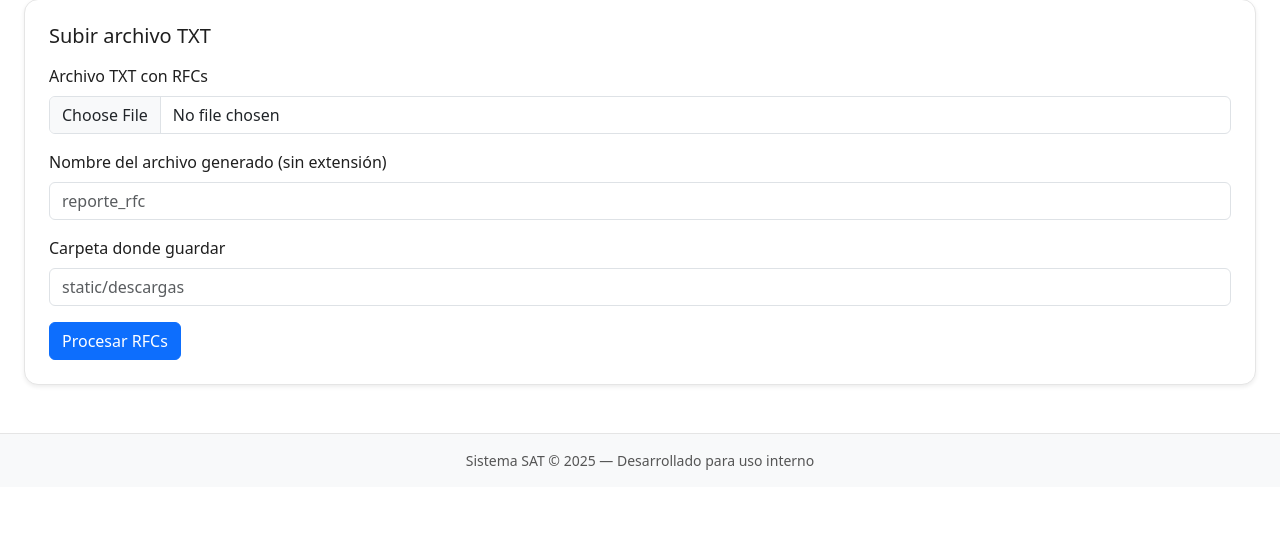
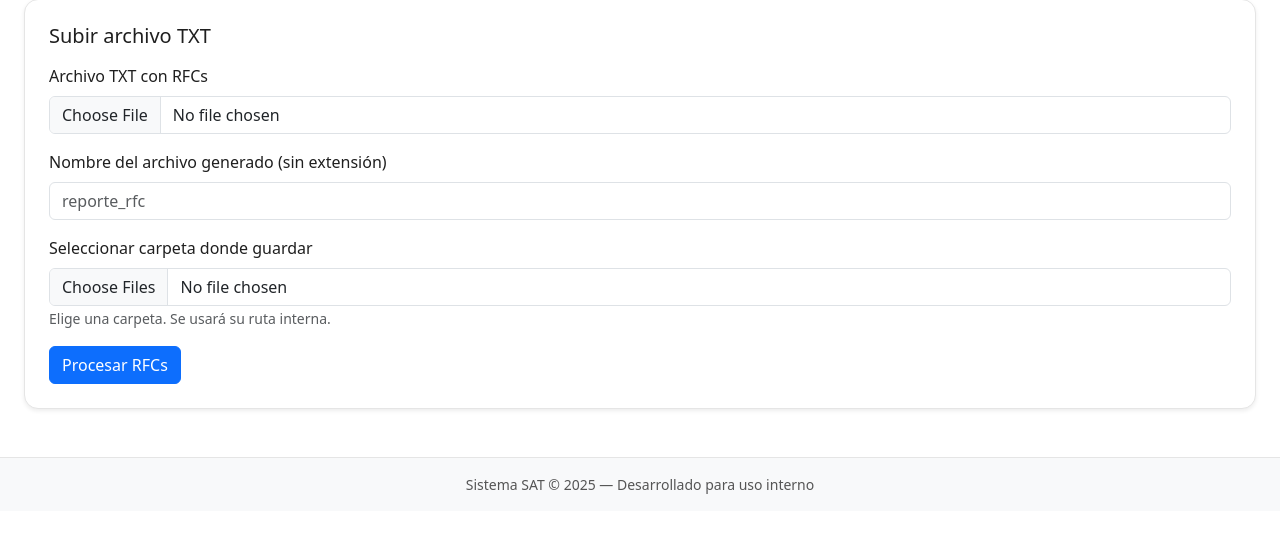
Before and after one commit to hagiordani/sat-dashboard, a Flask app: page /carga_masiva in a window 1280 px wide. Shown: the part 265-800 px from the top of the page. Run offline with Flask 3, Linux system fonts and the light colour scheme.

Commit message:
Update carga_masiva.html

```diff
--- a/templates/carga_masiva.html
+++ b/templates/carga_masiva.html
@@ -17,24 +17,39 @@
 
   <form method="POST" enctype="multipart/form-data">
 
+    <!-- Archivo TXT -->
     <div class="mb-3">
       <label class="form-label">Archivo TXT con RFCs</label>
       <input type="file" class="form-control" name="archivo" required>
     </div>
 
+    <!-- Nombre del archivo generado -->
     <div class="mb-3">
       <label class="form-label">Nombre del archivo generado (sin extensión)</label>
       <input type="text" class="form-control" name="nombre_reporte" placeholder="reporte_rfc">
     </div>
 
+    <!-- Selector visual de carpeta -->
     <div class="mb-3">
-      <label class="form-label">Carpeta donde guardar</label>
-      <input type="text" class="form-control" name="ruta_destino" placeholder="static/descargas">
+      <label class="form-label">Seleccionar carpeta donde guardar</label>
+      <input type="file" id="folderPicker" class="form-control" webkitdirectory directory multiple>
+      <input type="hidden" name="ruta_destino" id="ruta_destino">
+      <small class="text-muted">Elige una carpeta. Se usará su ruta interna.</small>
     </div>
 
     <button type="submit" class="btn btn-primary">Procesar RFCs</button>
   </form>
-
 </div>
 
+<script>
+  // ✅ Convertir selección de carpeta en ruta válida
+  document.getElementById('folderPicker').addEventListener('change', function (event) {
+    if (event.target.files.length > 0) {
+      const fullPath = event.target.files[0].webkitRelativePath;
+      const folder = fullPath.split('/')[0]; // Carpeta raíz seleccionada
+      document.getElementById('ruta_destino').value = "static/descargas/" + folder;
+    }
+  });
+</script>
+
 {% endblock %}
```
